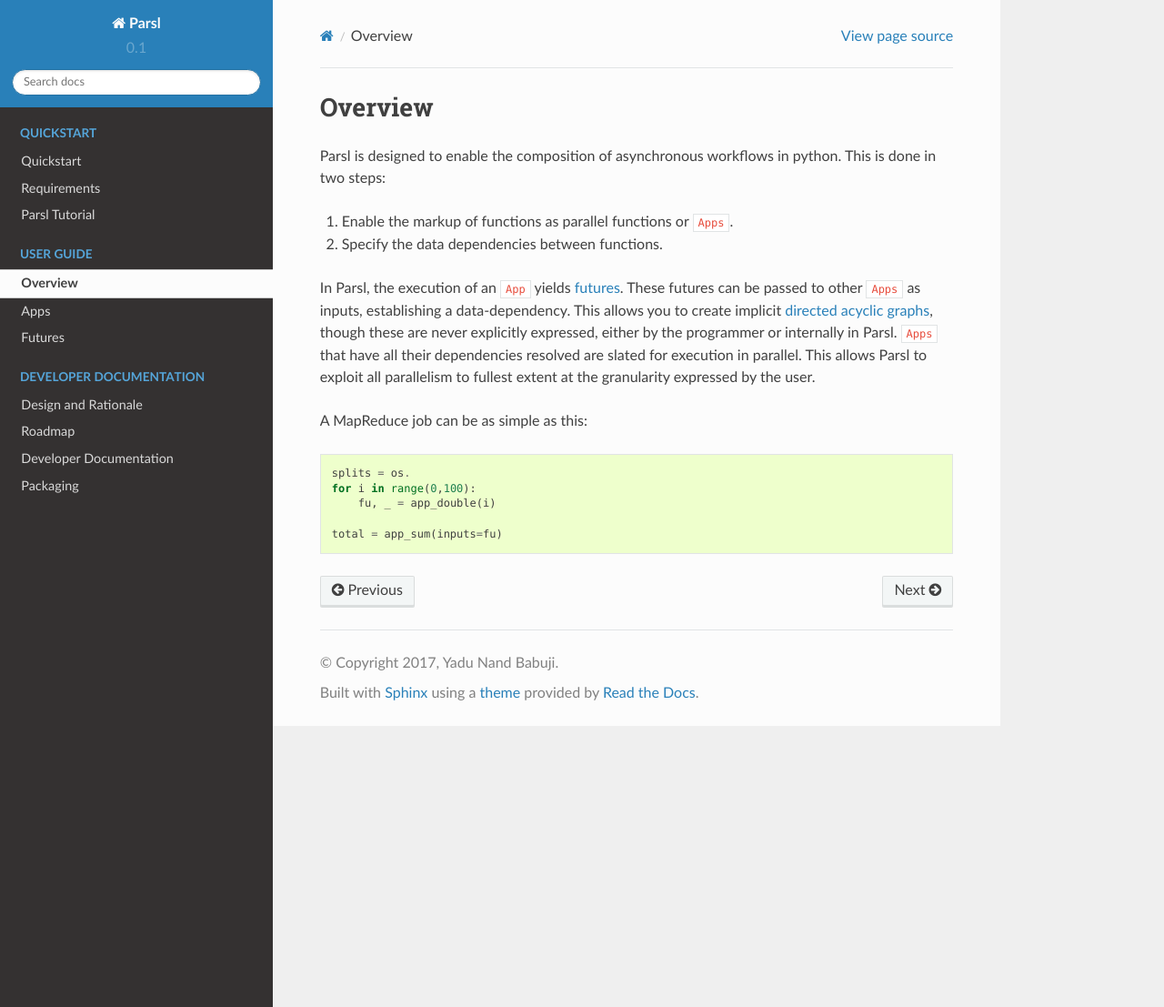
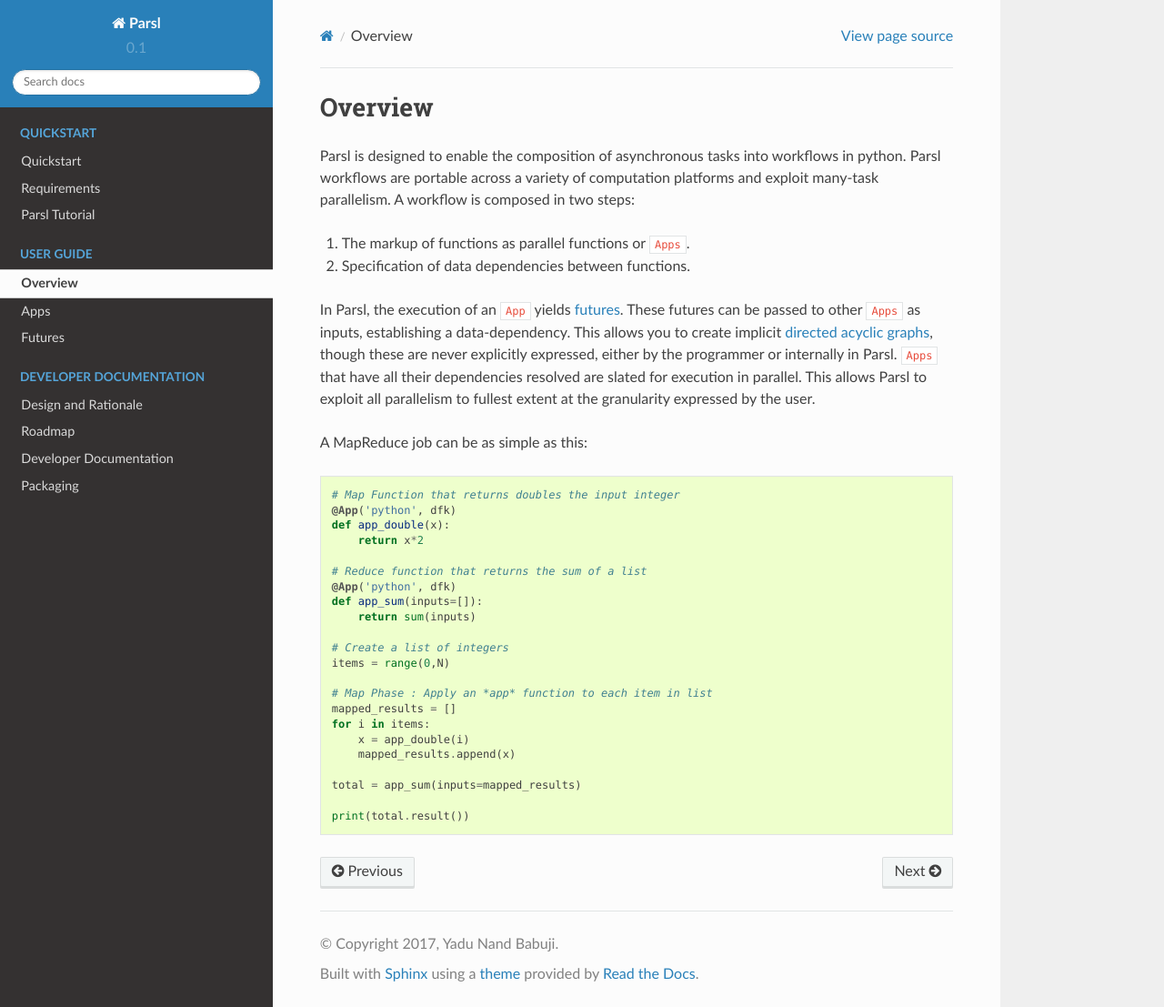
Before and after one commit to Parsl/parsl, a Sphinx documentation site: the page built from docs/userguide/overview.rst, in a window 1280 px wide and 1107 px high. Shown: the whole window at 91% size. Built offline with Sphinx 7.4.7 and the Read the Docs theme 2.0.0, drawn with Linux system fonts in a browser that asks for light colours.

Commit message:
Fixing code in overview block

```diff
--- a/docs/userguide/overview.rst
+++ b/docs/userguide/overview.rst
@@ -1,10 +1,12 @@
 Overview
 ========
 
-Parsl is designed to enable the composition of asynchronous workflows in python. This is done in two steps:
+Parsl is designed to enable the composition of asynchronous tasks into workflows in python.
+Parsl workflows are portable across a variety of computation platforms and exploit many-task parallelism.
+A workflow is composed in two steps:
 
-1. Enable the markup of functions as parallel functions or ``Apps``.
-2. Specify the data dependencies between functions.
+1. The markup of functions as parallel functions or ``Apps``.
+2. Specification of data dependencies between functions.
 
 In Parsl, the execution of an ``App`` yields `futures <https://en.wikipedia.org/wiki/Futures_and_promises>`_.
 These futures can be passed to other ``Apps`` as inputs, establishing a data-dependency. This allows
@@ -17,8 +19,25 @@
 
 .. code-block:: python
 
-    splits = os.
-    for i in range(0,100):
-        fu, _ = app_double(i)
+    # Map Function that returns doubles the input integer
+    @App('python', dfk)
+    def app_double(x):
+        return x*2
 
-    total = app_sum(inputs=fu)
+    # Reduce function that returns the sum of a list
+    @App('python', dfk)
+    def app_sum(inputs=[]):
+        return sum(inputs)
+
+    # Create a list of integers
+    items = range(0,N)
+
+    # Map Phase : Apply an *app* function to each item in list
+    mapped_results = []
+    for i in items:
+        x = app_double(i)
+        mapped_results.append(x)
+
+    total = app_sum(inputs=mapped_results)
+
+    print(total.result())
```
